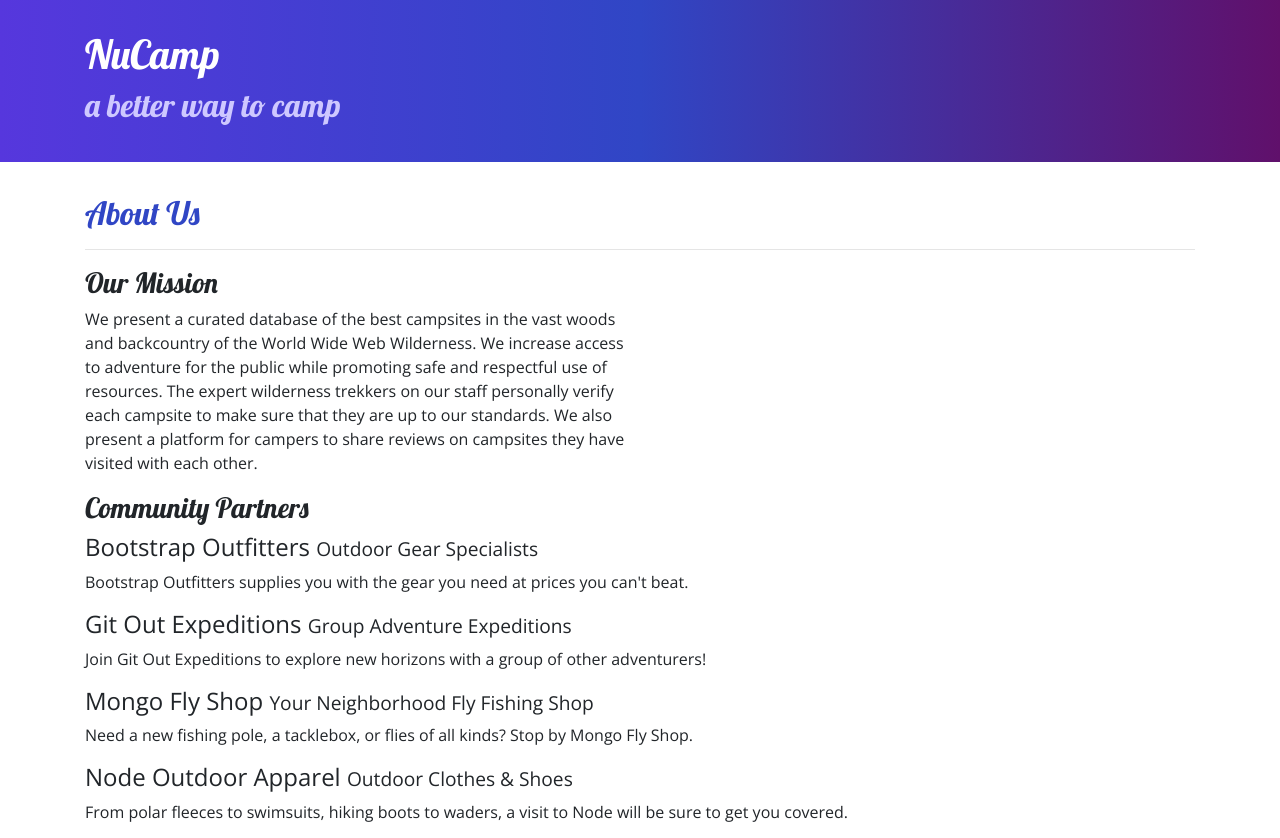
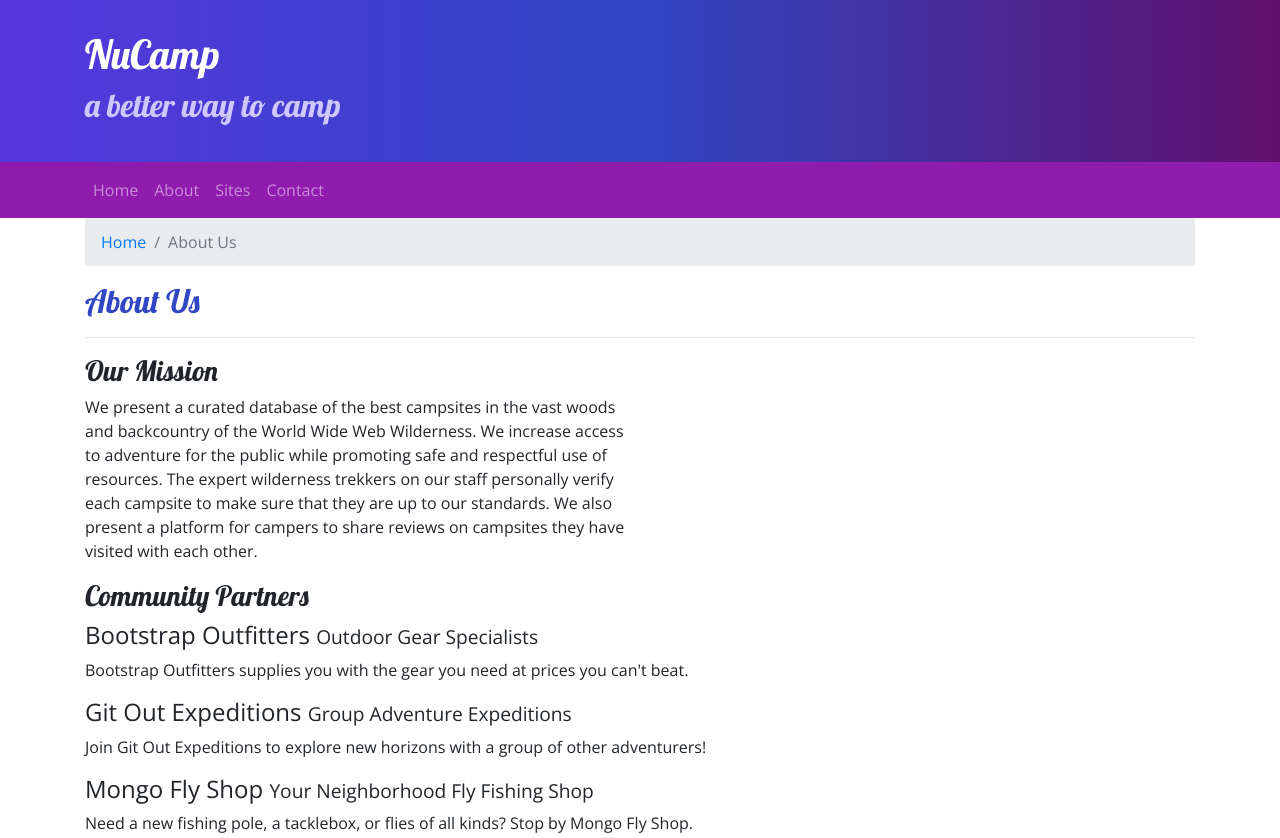
Before and after one commit to JacobM8/nucamp-bootstrap, a website: page aboutus.html in a window 1280 px wide. Shown: the top 838 px of the page. Drawn offline with nearby package versions, Linux system fonts and the light colour scheme.

Commit message:
add navbar and breadcrumbs

```diff
--- a/aboutus.html
+++ b/aboutus.html
@@ -29,9 +29,29 @@
         </div>
     </header>
 
+    <nav class="navbar navbar-expand-sm navbar-dark sticky-top">
+        <div class="container">
+            <button class="navbar-toggler ml-auto" type="button" data-toggle="collapse" data-target="#nuccampNavbar">
+                <span class="navbar-toggler-icon"></span>
+            </button>
+            <div class="collapse navbar-collapse" id="nucampNavbar">
+                <ul class="navbar-nav">
+                    <li class="nav-item"><a class="nav-link" href="index.html">Home</a></li>
+                    <li class="nav-item"><a class="nav-link" href="#">About</a></li>
+                    <li class="nav-item"><a class="nav-link" href="#">Sites</a></li>
+                    <li class="nav-item"><a class="nav-link" href="#">Contact</a></li>
+                </ul>
+            </div>
+        </div>
+    </nav>
+
     <div class="container">
         <div class="row">
             <div class="col">
+                <ol class="breadcrumb">
+                    <li class="breadcrumb-item"><a href="index.html">Home</a></li>
+                    <li class="breadcrumb-item active">About Us</li>
+                </ol>
                <h2>About Us</h2>
                <hr />
             </div>
--- a/css/styles.css
+++ b/css/styles.css
@@ -20,6 +20,7 @@ footer {
 }
 
 .jumbotron {
+    margin: 0;
     padding: 30px;
     background-image: linear-gradient(to right, #5637DD, #3046C5, #60106B);
     color: white;
@@ -30,3 +31,7 @@ footer {
     border-bottom: 1px ridge;
     min-height: 200px;
 }
+
+.navbar{
+    background-color: #901CAD;
+}
```
Also changed, not shown: index.html (+16 -0 lines).
